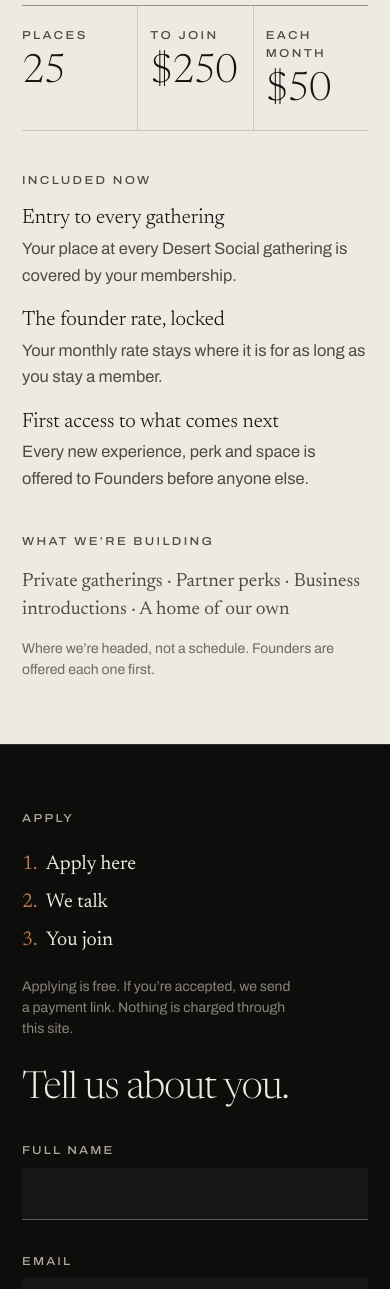
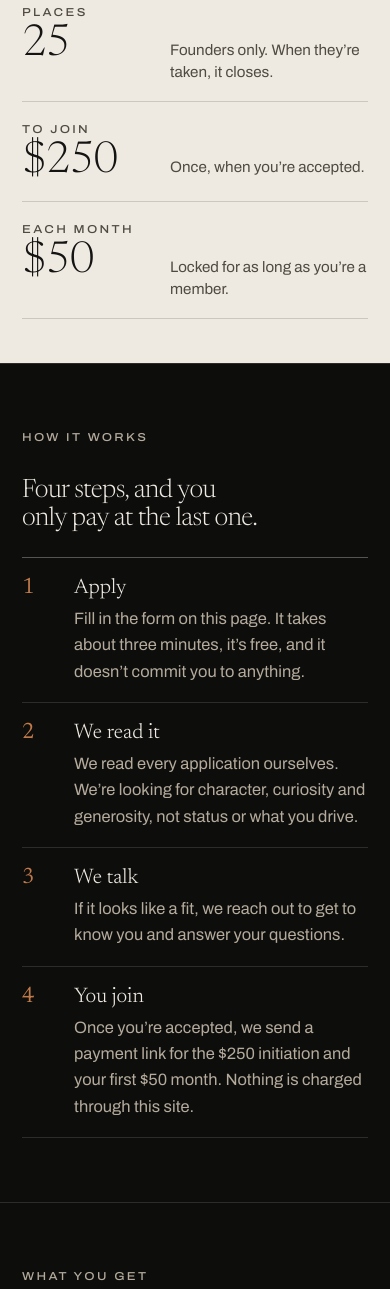
Before and after one commit to itsjoeyboots/desert-social, an Astro site: page /membership in a window 390 px wide. Shown: the part 454-1743 px from the top of the page. Built offline with nearby package versions, Linux system fonts and the light colour scheme; Astro itself is replaced by a stand-in of ours.

Commit message:
Membership page explains how it works; location is Gilbert / East Valley
The membership page now walks through the four steps (apply, we read it,
we talk, you join and pay), shows what's included and what's coming with a
line each, and answers six questions. "How membership works" links land
directly on that section. The location everywhere, including the share
image, now reads Gilbert · East Valley, Arizona.

Co-Authored-By: Claude Opus 5.5 <noreply@anthropic.com>
Claude-Session: https://claude.ai/code/session_01DZFDKrne7mtMpaw1dxcRHf

```diff
--- a/src/components/Invitation.astro
+++ b/src/components/Invitation.astro
@@ -34,7 +34,7 @@ const { compact = false } = Astro.props;
       }
       <div class="btn-row" data-reveal>
         <a class="btn" href={href('/membership/#apply')}>Apply for Founders</a>
-        {!compact && <a class="arrow-link" href={href('/membership/')}>How membership works</a>}
+        {!compact && <a class="arrow-link" href={href('/membership/#how')}>How membership works</a>}
       </div>
     </div>
   </div>
--- a/src/components/Upcoming.astro
+++ b/src/components/Upcoming.astro
@@ -27,7 +27,7 @@ const fmt = new Intl.DateTimeFormat('en-US', { weekday: 'short', month: 'short',
         We’re new, and we’d rather announce a night we’re proud of than fill a calendar. The first dates
         go to Founders before they go anywhere else.
       </p>
-      <a class="arrow-link" href={href('/membership/')}>Become a Founder</a>
+      <a class="arrow-link" href={href('/membership/#how')}>Become a Founder</a>
     </div>
   )
 }
--- a/src/data/site.ts
+++ b/src/data/site.ts
@@ -6,8 +6,8 @@ export const site = {
   url: 'https://desertsocialaz.com',
   tagline: 'Good company is built in person.',
   description:
-    'Desert Social is a community in Greater Phoenix for people who build things and would rather meet in person. Gatherings, drives, dinners and good introductions.',
-  location: 'Greater Phoenix, Arizona',
+    'Desert Social is a community in Gilbert and the East Valley for people who build things and would rather meet in person. Gatherings, drives, dinners and good introductions.',
+  location: 'Gilbert · East Valley, Arizona',
   email: 'info@desertsocialaz.com',
   // Remove an entry and it disappears from the site.
   social: [
--- a/src/pages/contact.astro
+++ b/src/pages/contact.astro
@@ -6,7 +6,7 @@ import { site, href } from '../data/site';
 
 <Base
   title="Contact"
-  description="Get in touch with Desert Social in Greater Phoenix, Arizona. Send a message, email us, or find us on Instagram."
+  description="Get in touch with Desert Social in Gilbert and the East Valley, Arizona. Send a message, email us, or find us on Instagram."
 >
   <header class="page-head">
     <div class="wrap">
--- a/src/pages/membership.astro
+++ b/src/pages/membership.astro
@@ -1,24 +1,49 @@
 ---
 import Base from '../layouts/Base.astro';
 import ApplyForm from '../components/ApplyForm.astro';
-import { tiers, usd } from '../data/membership';
+import { tiers, founders, usd } from '../data/membership';
+
+const steps = [
+  {
+    title: 'Apply',
+    text: 'Fill in the form on this page. It takes about three minutes, it’s free, and it doesn’t commit you to anything.',
+  },
+  {
+    title: 'We read it',
+    text: 'We read every application ourselves. We’re looking for character, curiosity and generosity, not status or what you drive.',
+  },
+  {
+    title: 'We talk',
+    text: 'If it looks like a fit, we reach out to get to know you and answer your questions.',
+  },
+  {
+    title: 'You join',
+    text: `Once you’re accepted, we send a payment link for the ${usd(founders.initiation)} initiation and your first ${usd(founders.monthly)} month. Nothing is charged through this site.`,
+  },
+];
 
 const questions = [
+  { q: 'Is applying a commitment?', a: 'No. Applying is free. You only pay if you’re accepted and decide to join.' },
+  { q: 'How do I pay?', a: 'After you’re accepted, we send you a payment link for the initiation and the first month.' },
   { q: 'Do I need a car to join?', a: 'No. Cars are part of what we do, not a condition of belonging.' },
   { q: 'Is this only for business owners?', a: 'No. We’re looking for good company, whatever you do.' },
-  { q: 'What happens after twenty-five?', a: 'Founders membership closes. The founder rate stays with the people who hold it.' },
+  { q: 'Where do gatherings happen?', a: 'Around Gilbert and the East Valley. Venues and dates are shared with members first.' },
+  {
+    q: `What happens after ${founders.capWords.toLowerCase()}?`,
+    a: 'Founders membership closes. The founder rate stays with the people who hold it.',
+  },
 ];
 ---
 
 <Base
   title="Membership"
-  description="Founders membership at Desert Social: twenty-five places, $250 to join and $50 a month. See what's included and apply."
+  description="How Founders membership at Desert Social works: twenty-five places, $250 to join and $50 a month, paid only once you're accepted. What's included, the steps, and the application."
 >
   <header class="page-head">
     <div class="wrap">
       <p class="label" data-reveal>Membership</p>
       <h1 class="display" data-reveal style="--d:.06s">Founders <em>membership.</em></h1>
-      <p class="lede" data-reveal style="--d:.12s">{tiers[0].summary}</p>
+      <p class="lede" data-reveal style="--d:.12s">{founders.summary}</p>
     </div>
   </header>
 
@@ -29,55 +54,88 @@ const questions = [
           <dl class="figures" data-reveal>
             <div>
               <dt class="label">Places</dt>
-              <dd>{tier.cap}</dd>
+              <dd class="figures__num">{tier.cap}</dd>
+              <dd class="figures__note">{tier.name} only. When they’re taken, it closes.</dd>
             </div>
             <div>
               <dt class="label">To join</dt>
-              <dd>{usd(tier.initiation)}</dd>
+              <dd class="figures__num">{usd(tier.initiation)}</dd>
+              <dd class="figures__note">Once, when you’re accepted.</dd>
             </div>
             <div>
               <dt class="label">Each month</dt>
-              <dd>{usd(tier.monthly)}</dd>
+              <dd class="figures__num">{usd(tier.monthly)}</dd>
+              <dd class="figures__note">Locked for as long as you’re a member.</dd>
             </div>
           </dl>
-
-          <div class="offer__body">
-            <div data-reveal>
-              <h2 class="label offer__head">Included now</h2>
-              <ul class="included">
-                {tier.includedNow.map((item) => (
-                  <li>
-                    <h3>{item.title}</h3>
-                    <p>{item.detail}</p>
-                  </li>
-                ))}
-              </ul>
-            </div>
-            <div data-reveal style="--d:.06s">
-              <h2 class="label offer__head">What we’re building</h2>
-              <p class="building">{tier.beingBuilt.map((item) => item.title).join(' · ')}</p>
-              <p class="small">
-                Where we’re headed, not a schedule. Founders are offered each one first.
-              </p>
-            </div>
-          </div>
         </div>
       </section>
     ))
   }
 
+  <section class="section" id="how">
+    <div class="wrap grid">
+      <p class="label col-label" data-reveal>How it works</p>
+      <div class="col-main">
+        <h2 class="title section-title" data-reveal>Four steps, and you only pay at the last one.</h2>
+        <ol class="steps" data-reveal>
+          {
+            steps.map((s, i) => (
+              <li>
+                <span class="steps__num" aria-hidden="true">
+                  {i + 1}
+                </span>
+                <div>
+                  <h3>{s.title}</h3>
+                  <p>{s.text}</p>
+                </div>
+              </li>
+            ))
+          }
+        </ol>
+      </div>
+    </div>
+  </section>
+
+  <section class="section">
+    <div class="wrap grid">
+      <p class="label col-label" data-reveal>What you get</p>
+      <div class="col-main">
+        <h2 class="title section-title" data-reveal>Included from day one.</h2>
+        <ul class="rows" data-reveal>
+          {
+            founders.includedNow.map((item) => (
+              <li class="row">
+                <h3 class="row__title">{item.title}</h3>
+                <p class="row__text">{item.detail}</p>
+              </li>
+            ))
+          }
+        </ul>
+
+        <h2 class="title section-title section-title--next" data-reveal>What we’re building next.</h2>
+        <ul class="rows rows--quiet" data-reveal>
+          {
+            founders.beingBuilt.map((item) => (
+              <li class="row">
+                <h3 class="row__title">{item.title}</h3>
+                <p class="row__text">{item.detail}</p>
+              </li>
+            ))
+          }
+        </ul>
+        <p class="small note" data-reveal>
+          This is where we’re headed, not a schedule. Founders are offered each one first, as it opens.
+        </p>
+      </div>
+    </div>
+  </section>
+
   <section class="section" id="apply">
     <div class="wrap grid">
       <div class="col-label" data-reveal>
         <p class="label">Apply</p>
-        <ol class="steps">
-          <li>Apply here</li>
-          <li>We talk</li>
-          <li>You join</li>
-        </ol>
-        <p class="small">
-          Applying is free. If you’re accepted, we send a payment link. Nothing is charged through this site.
-        </p>
+        <p class="small aside">Free, about three minutes, and no commitment. Nothing is charged through this site.</p>
       </div>
       <div class="col-main" data-reveal>
         <h2 class="display apply__title">Tell us about you.</h2>
@@ -106,6 +164,9 @@ const questions = [
 </Base>
 
 <style>
+  .offer {
+    padding-block: clamp(2.5rem, 2rem + 3vw, 4.5rem);
+  }
   .figures {
     display: grid;
     grid-template-columns: repeat(3, minmax(0, 1fr));
@@ -120,7 +181,7 @@ const questions = [
     padding-left: 0;
     border-left: 0;
   }
-  .figures dd {
+  .figures__num {
     margin-top: 0.6rem;
     font-family: var(--serif);
     font-size: clamp(2.4rem, 1.3rem + 5vw, 6rem);
@@ -129,65 +190,103 @@ const questions = [
     letter-spacing: -0.035em;
     font-variant-numeric: lining-nums;
   }
-
-  .offer__body {
-    display: grid;
-    gap: 2.5rem clamp(2rem, 5vw, 4rem);
-    margin-top: clamp(2.5rem, 5vw, 4rem);
+  .figures__note {
+    margin-top: 0.75rem;
+    font-size: 0.95rem;
+    line-height: 1.45;
+    color: var(--fg-soft);
+    max-width: 16rem;
   }
-  @media (min-width: 60rem) {
-    .offer__body {
-      grid-template-columns: minmax(0, 7fr) minmax(0, 5fr);
+  @media (max-width: 40rem) {
+    .figures {
+      grid-template-columns: minmax(0, 1fr);
+    }
+    .figures > div {
+      display: grid;
+      grid-template-columns: minmax(0, 2fr) minmax(0, 3fr);
+      align-items: baseline;
+      gap: 0.25rem 1rem;
+      padding: 1.1rem 0;
+      border-left: 0;
+      border-top: 1px solid var(--rule);
+    }
+    .figures > div:first-child {
+      border-top: 0;
+    }
+    .figures dt {
+      grid-column: 1 / -1;
+    }
+    .figures__num {
+      margin-top: 0;
+      font-size: 2.75rem;
+    }
+    .figures__note {
+      margin-top: 0;
     }
   }
-  .offer__head {
-    margin-bottom: 1.1rem;
+
+  .section-title {
+    margin-bottom: clamp(1.5rem, 3vw, 2.25rem);
+    font-size: clamp(1.6rem, 1.25rem + 1.4vw, 2.4rem);
   }
-  .included {
+  .section-title--next {
+    margin-top: clamp(3rem, 6vw, 4.5rem);
+  }
+
+  .steps {
+    border-top: 1px solid var(--rule-strong);
+  }
+  .steps li {
     display: grid;
-    gap: 1.25rem;
+    grid-template-columns: 2.25rem minmax(0, 1fr);
+    gap: 0 1rem;
+    padding-block: clamp(1.1rem, 2.2vw, 1.6rem);
+    border-bottom: 1px solid var(--rule);
   }
-  .included h3 {
+  .steps__num {
     font-family: var(--serif);
-    font-size: clamp(1.3rem, 1.1rem + 0.8vw, 1.65rem);
-    font-weight: 340;
-    line-height: 1.2;
+    font-size: clamp(1.4rem, 1.2rem + 0.8vw, 1.8rem);
+    line-height: 1.1;
+    color: var(--accent);
   }
-  .included p {
-    margin-top: 0.25rem;
+  .steps h3 {
+    font-family: var(--serif);
+    font-size: clamp(1.3rem, 1.1rem + 0.9vw, 1.75rem);
+    font-weight: 330;
+    line-height: 1.15;
+  }
+  .steps p {
+    margin-top: 0.35rem;
     color: var(--fg-soft);
+    max-width: 36rem;
+  }
+  @media (min-width: 52rem) {
+    .steps li > div {
+      display: grid;
+      grid-template-columns: minmax(0, 4fr) minmax(0, 7fr);
+      gap: 2rem;
+      align-items: baseline;
+    }
+    .steps p {
+      margin-top: 0;
+    }
+  }
+
+  .rows--quiet .row__title {
+    color: var(--fg-soft);
+  }
+  .note {
+    margin-top: 1rem;
     max-width: 30rem;
   }
-  .building {
-    font-family: var(--serif);
-    font-size: clamp(1.2rem, 1.05rem + 0.6vw, 1.45rem);
-    line-height: 1.45;
-    color: var(--fg-soft);
-    margin-bottom: 0.9rem;
-  }
 
+  #how,
   #apply {
     scroll-margin-top: 4rem;
   }
-  .steps {
-    display: grid;
-    gap: 0.4rem;
-    margin-block: 1.25rem;
-    counter-reset: step;
-  }
-  .steps li {
-    counter-increment: step;
-    font-family: var(--serif);
-    font-size: 1.25rem;
-  }
-  .steps li::before {
-    content: counter(step) '.';
-    display: inline-block;
-    width: 1.5rem;
-    color: var(--accent);
-  }
-  .col-label .small {
-    max-width: 17rem;
+  .aside {
+    margin-top: 1rem;
+    max-width: 16rem;
   }
   .apply__title {
     margin-bottom: clamp(2rem, 4vw, 3rem);
--- a/src/pages/partners.astro
+++ b/src/pages/partners.astro
@@ -7,7 +7,7 @@ const who = ['Venues', 'Automotive businesses', 'Local businesses', 'Brands', 'S
 
 <Base
   title="Partners"
-  description="Work with Desert Social. We collaborate with venues, automotive businesses, local brands and sponsors in Greater Phoenix. Send a partnership inquiry."
+  description="Work with Desert Social. We collaborate with venues, automotive businesses, local brands and sponsors in Gilbert and the East Valley. Send a partnership inquiry."
 >
   <header class="page-head">
     <div class="wrap">
```
Also changed, not shown: public/og.png.
